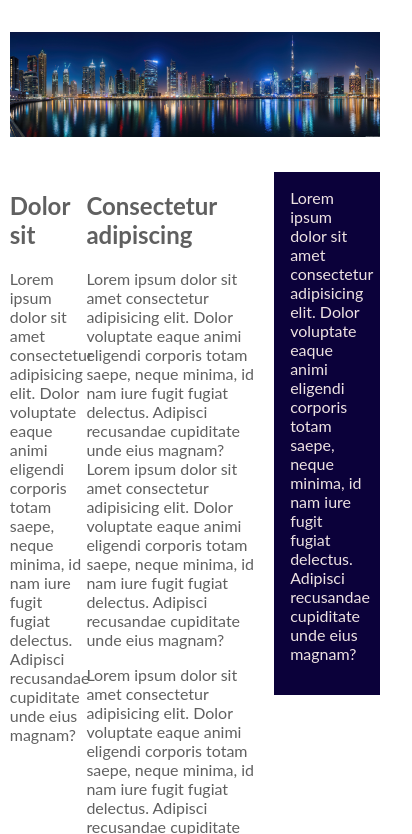
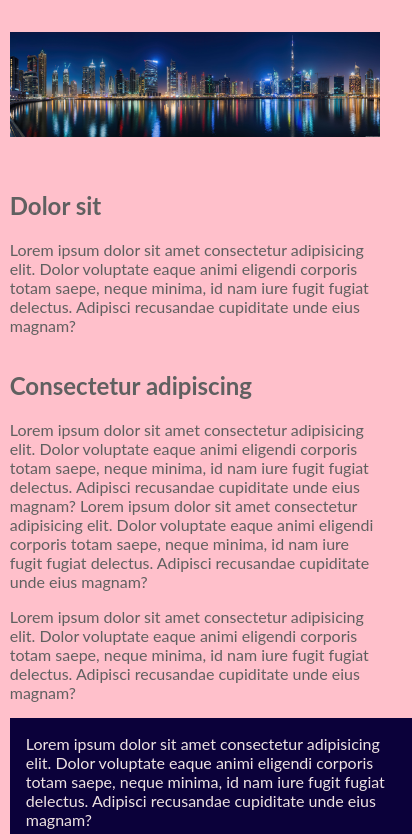
Before and after one commit to JuanRubi/Responsive-Web-Design, a plain HTML site: page Flexbox-example/index.html in a window 390 px wide. Shown: the part 219-1053 px from the top of the page, 412 px wide, since content can reach past the window. Drawn offline with Linux system fonts and the light colour scheme.

Commit message:
Added media queries
I introduced media queries to our flexbox example

```diff
--- a/Flexbox-example/css/style.css
+++ b/Flexbox-example/css/style.css
@@ -2,7 +2,7 @@
 /*-------------------------     MASTER STYLES       -------------------------*/
 
 body {
-    background: white;
+    background: pink;
     margin: 0 auto;
     max-width: 1500px;
 
@@ -10,6 +10,22 @@ body {
     font-size: 1rem;
     font-family: 'Lato', sans-serif;
 }
+
+/* From a min width of 800px and bigger this change takes effect*/
+@media (min-width: 800px) {
+    body {                      /* Need to specify the element that will be affected */
+        background: lightgray;
+    }
+
+}
+
+/* At 1200px this takes over. Note: ORDER IS IMPORTANT!!! */
+@media (min-width: 1200px) {
+    body {
+        background: white;
+    }
+}
+
 
 /*--------------------------        FONT STYLES     -------------------------*/
 
@@ -27,11 +43,11 @@ h2 {
     font-size: 1.5rem;
 }
 
+/*-------------------------     LAYOUT STYLES        -------------------------*/
+
 p {
     margin-top: 0;
 }
-
-/*-------------------------     CLASS STYLES        -------------------------*/
 
 .container {
     width: 95%;
@@ -53,6 +69,12 @@ p {
     margin: 1em 0;      /* 1em top/bottom 0 left/right */
 }
 
+@media (max-width: 600px) {
+    .columns {
+        flex-direction: column;     /* Makes columns stack on each other for small screens. */
+    }
+}
+
 .col-color {
     background: rgb(11, 1, 58);
     padding: 1em;
@@ -70,3 +92,11 @@ p {
 .col-width3 {
     width: 75%;
 }
+
+@media (max-width: 600px) {
+    .col-width1,
+    .col-width2,
+    .col-width3 {
+        width: 100%;        /* Makes column take 100% of width available for small screens. */
+    }
+}
```
